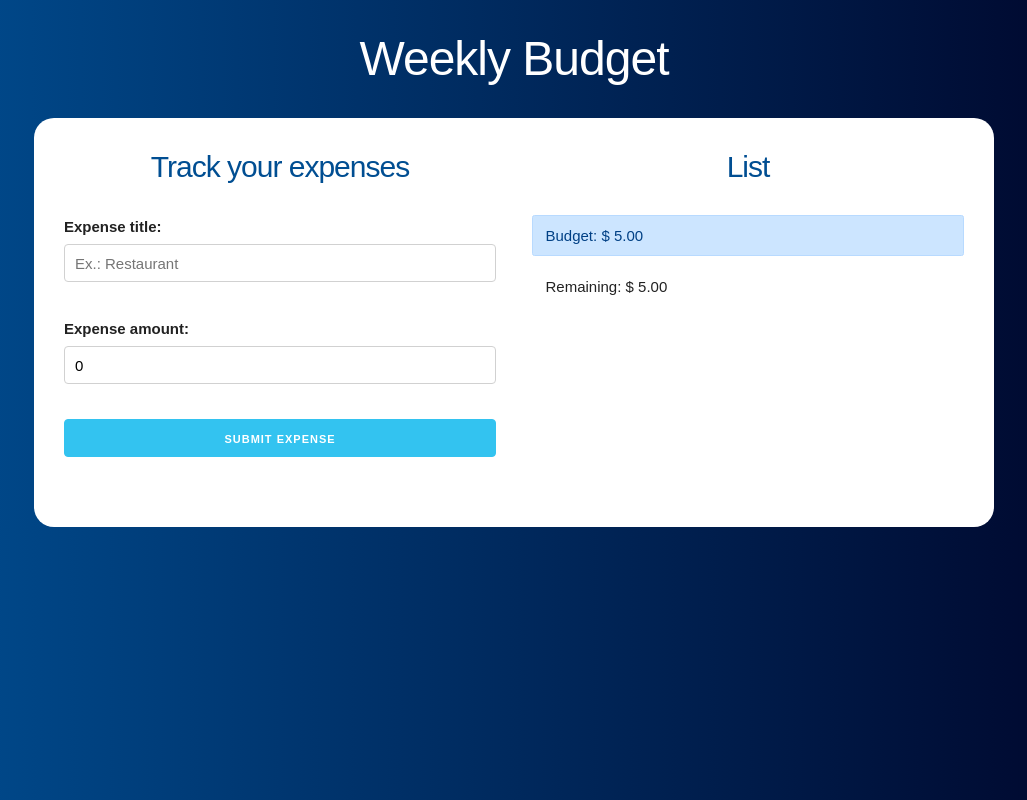
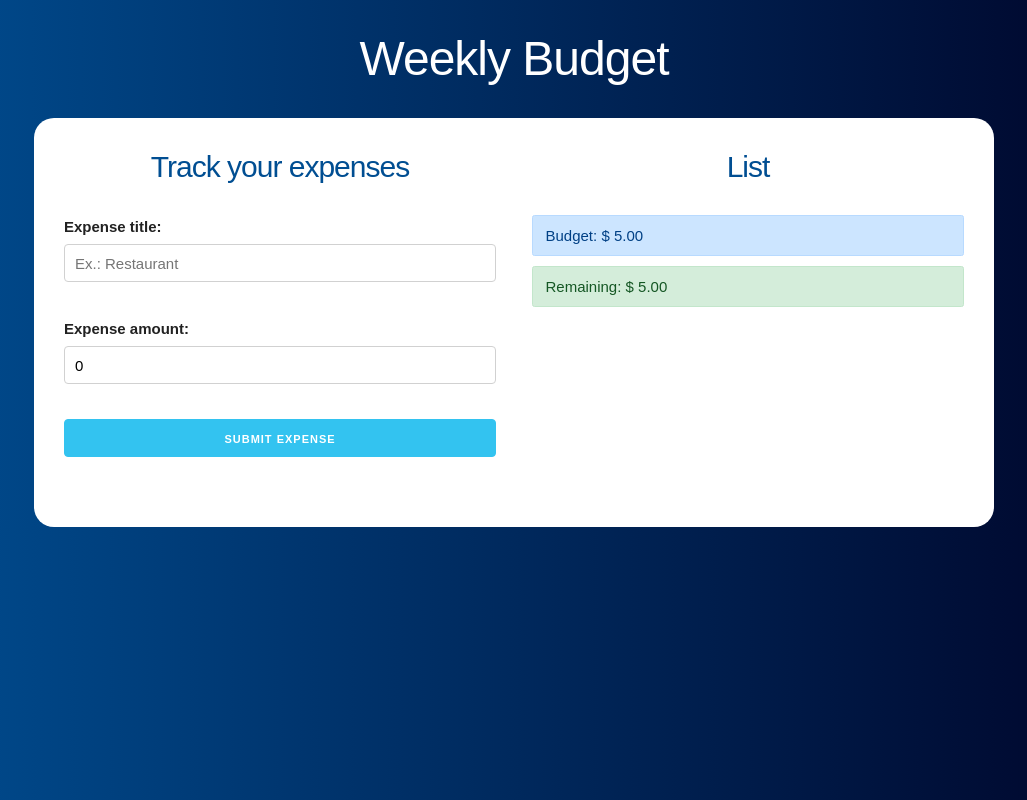
Before and after one commit to JsonDmz95/react-weeklyBudget, a React (Create React App) app: page / in a window 1280 px wide. Both pictures are taken after typing "5" into the empty fields and a click on the input "Set Budget". Shown: the whole page, without its empty margins (126-1153 px from the left). Built offline with nearby package versions, Linux system fonts and the light colour scheme.

Commit message:
all functionality ready

```diff
--- a/src/App.js
+++ b/src/App.js
@@ -21,12 +21,12 @@
         expense
       ]);
 
-      const remaninBudget = remaining - expense.amount;
-      updateRemaining(remaninBudget);
+      const remainingBudget = remaining - expense.amount;
+      updateRemaining(remainingBudget);
 
       saveCreateExpense(false);
     }
-  }, [expense]);
+  }, [expense, createExpense, updateExpenses, expenses, remaining, saveCreateExpense]);
 
   //Add a new expense
   // const addNewExpense = (expense) =>{
--- a/src/components/Budget.js
+++ b/src/components/Budget.js
@@ -1,4 +1,5 @@
 import React, {Fragment} from 'react';
+import {reviewBudget} from '../helpers';
 
 const Budget = ({budget, remaining}) => {
   return (
@@ -6,7 +7,7 @@
         <div className="alert alert-primary">
           Budget: $ {budget}
         </div>
-        <div className="alert">
+        <div className={reviewBudget(budget, remaining)}>
           Remaining: $ {remaining}
         </div>
       </Fragment>
--- a/src/components/List.js
+++ b/src/components/List.js
@@ -1,5 +1,4 @@
 import React from "react";
-import Exprese from "./Expense";
 import Expense from "./Expense";
 
 const List = ({ expenses }) => (
--- /dev/null
+++ b/src/helpers.js
@@ -0,0 +1,13 @@
+export const reviewBudget = (budget, remaining) =>{
+  let classname;
+
+  if(budget/4 > remaining){
+    classname = "alert alert-danger"
+  } else if(budget/2 > remaining){
+    classname = "alert alert-warning"
+  } else{
+    classname = "alert alert-success"
+  }
+
+  return classname;
+}
```
